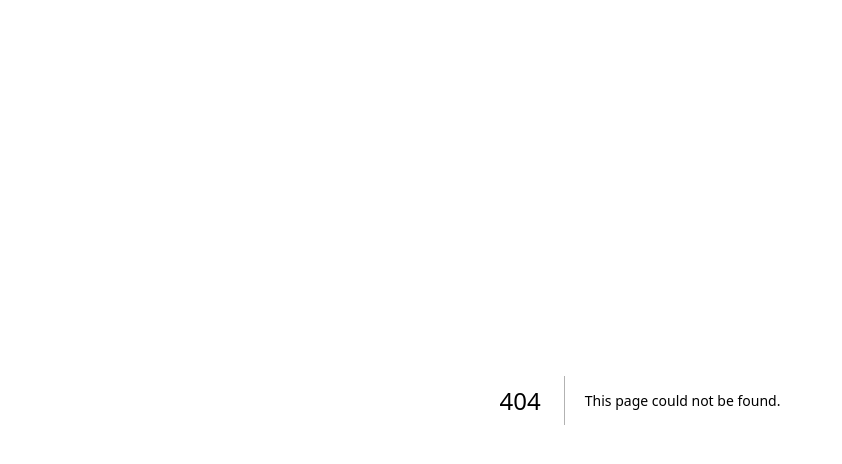
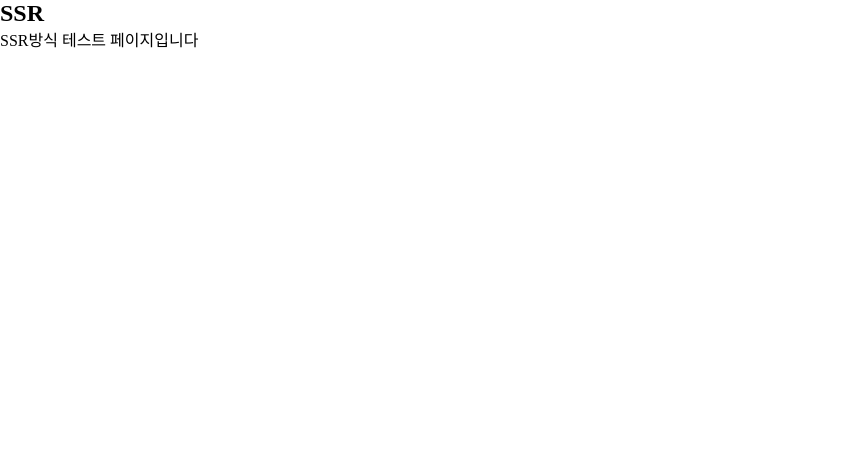
Before and after one commit to minechoo/next-basic, a Next.js app: page /ssr in a window 1280 px wide. Before the commit this address had no page. Shown: the top 464 px of the page, without its empty margins (0-842 px from the left). Built offline with nearby package versions, Linux system fonts and the light colour scheme.

Commit message:
SubLayout

```diff
--- /dev/null
+++ b/components/SubLayout.jsx
@@ -0,0 +1,18 @@
+import Head from 'next/head';
+
+function SubLayout(props) {
+	return (
+		<>
+			<Head>
+				<title>{props.name}</title>
+			</Head>
+
+			<section>
+				<h1>{props.name}</h1>
+				{props.children}
+			</section>
+		</>
+	);
+}
+
+export default SubLayout;
--- /dev/null
+++ b/pages/ssr.jsx
@@ -0,0 +1,11 @@
+import SubLayout from '@/components/SubLayout';
+
+function Ssr() {
+	return (
+		<SubLayout name={'SSR'}>
+			<p>SSR방식 테스트 페이지입니다</p>
+		</SubLayout>
+	);
+}
+
+export default Ssr;
```
Also changed, not shown: pages/_app.js (+24 -0 lines), pages/isr.jsx (added, +11 -0 lines), pages/ssg.jsx (added, +11 -0 lines), pages/index.jsx (renamed from pages/index.js).
